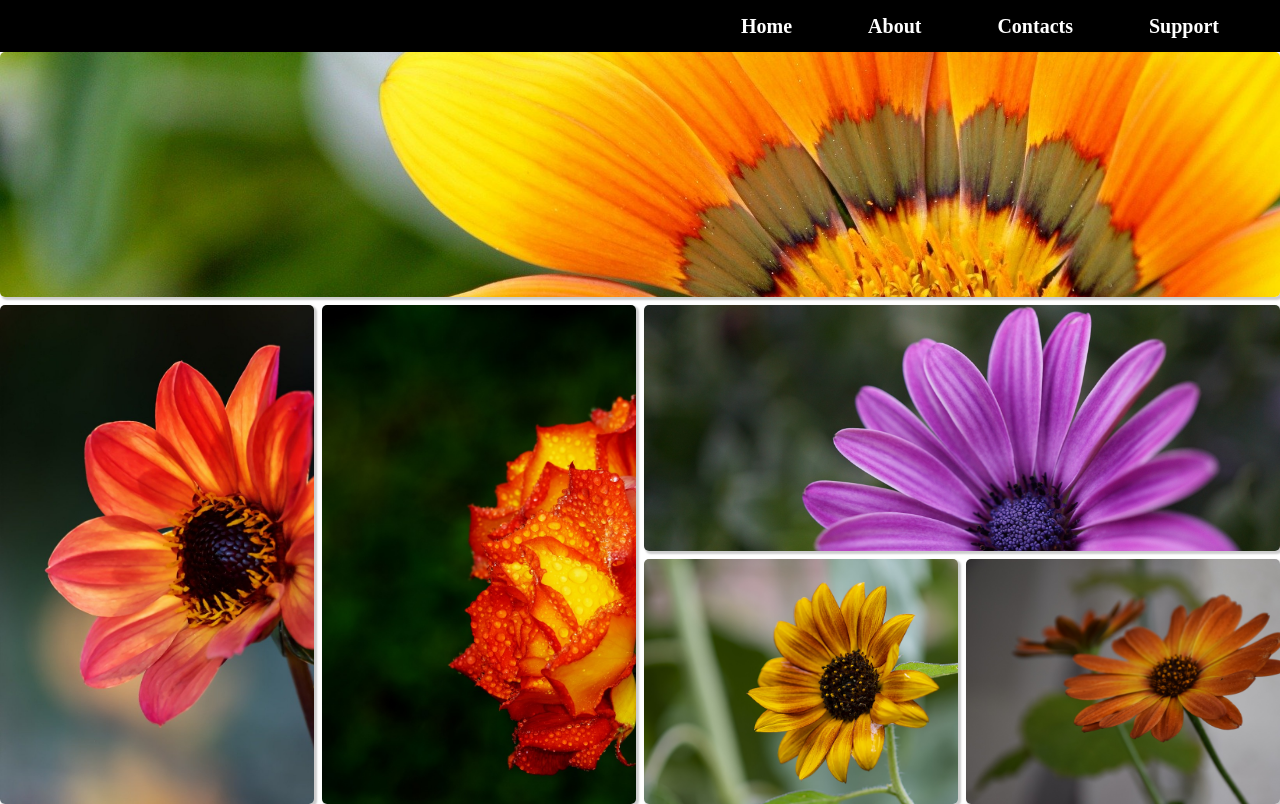
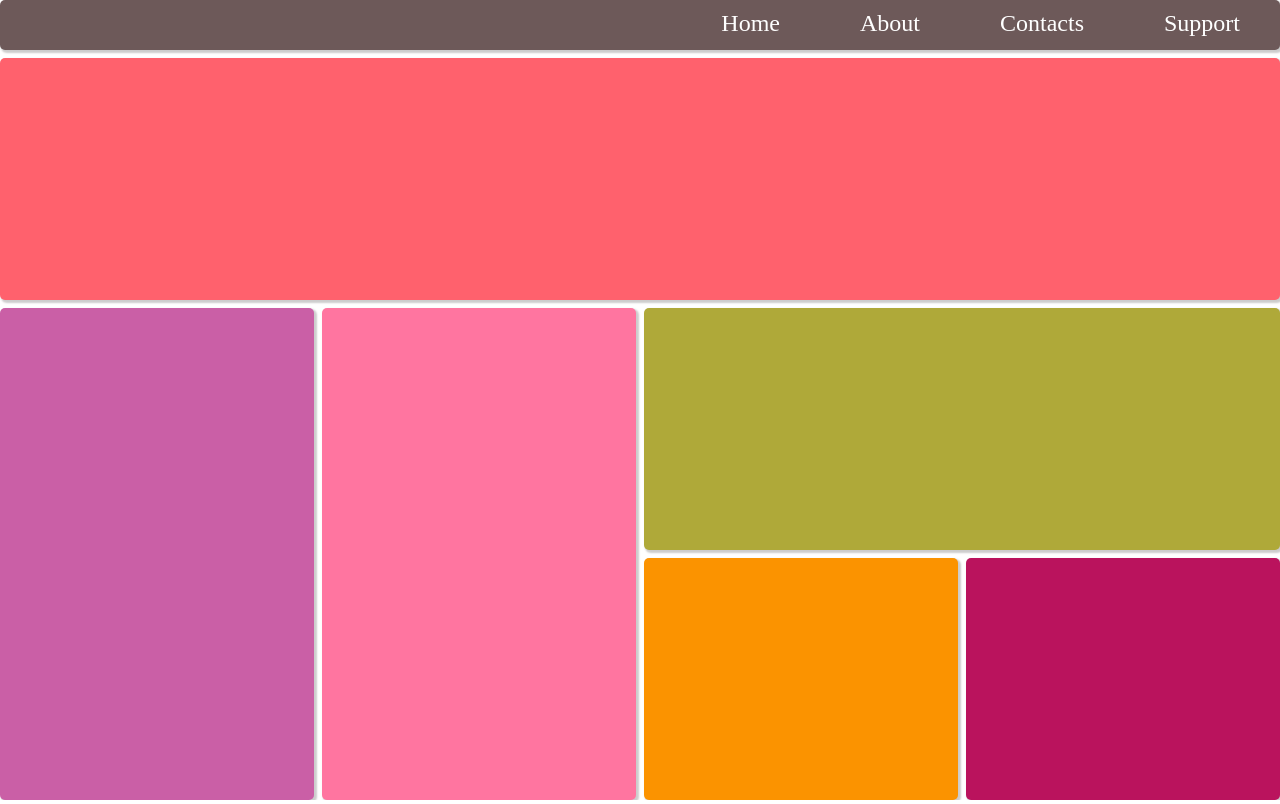
Before and after one commit to mary-caraveo/css-grid-layout, a plain HTML site: page index.html in a window 1280 px wide. Drawn offline with Linux system fonts and the light colour scheme.

Commit message:
feat: Cambio de background-image por background-color

```diff
--- a/css/style.css
+++ b/css/style.css
@@ -2,20 +2,17 @@
   margin: 0;
 }
 
-.header-menu {
-  display: grid;
-  grid-template-columns: repeat(2, 1fr);
-  background-color: black;
-  height: 52px;
+.menu {
+  display: flex;
+  justify-content: flex-end;
+  align-items: center;
+  font-size: 24px;
+  padding: 0;
 }
 
-.menu {
-  display: inline-flex;
-  grid-column: 2;
-  justify-content: space-evenly;
-  align-items: center;
-  font-weight: bold;
-  font-size: 20px;
+.item-menu {
+  list-style:none;
+  margin: 10px 25px;
 }
 
 .item-menu a {
@@ -36,9 +33,10 @@
 .container {
   display: grid;
   grid-template-columns: repeat(4, 1fr);
-  grid-template-rows: repeat(3, 1fr);
-  height: 94vh;
+  grid-template-rows: 50px repeat(3, 1fr);
   gap: 8px;
+  max-width: 100%;
+  min-height: 100vh;
 }
 
 .item {
@@ -50,37 +48,45 @@
 }
 
 .item:nth-of-type(1) {
-  background-image: url(../assets/img/yellow.jpg);
+  background-color: #6d5959 ;
   grid-column: 1 / span 4;
   grid-row: 1;
 }
 
 .item:nth-of-type(2) {
-  background-image: url(../assets/img/dahlia.jpg);
-  grid-column: 1 / 2;
-  grid-row: 2 / span 2;
+  background-color: #FF616D ;
+  grid-column: 1 / span 4;
+  grid-row: 2;
+
 }
 
 .item:nth-of-type(3) {
-  background-image: url(../assets/img/roses.jpg);
-  grid-column: 2 / 3;
-  grid-row: 2 / 4;
+  background-color: #CA5FA6;
+  grid-column: 1 / 2;
+  grid-row: 3 / 5;
 }
 
 .item:nth-of-type(4) {
-  background-image: url(../assets/img/item3.jpg);
-  grid-column: 3 / 5;
-  grid-row: 2;
+  background-color: #FF75A0;
+  grid-column: 2 / 3;
+  grid-row: 3 / 5;
 }
 
 .item:nth-of-type(5) {
-  background-image: url(../assets/img/item8.jpg);
-  grid-column: 3 / 4;
+  background-color: #AFA939;
+  grid-column: 3 / 5;
   grid-row: 3;
+
 }
 
 .item:nth-of-type(6) {
-  background-image: url(../assets/img/flower.jpg);
+  background-color: #FB9300;
+  grid-column: 3 / 4;
+  grid-row: 4;
+}
+
+.item:nth-of-type(7) {
+  background-color: #BA135D;
   grid-column: 4 / 5;
-  grid-row: 3;
+  grid-row: 4;
 }
--- a/index.html
+++ b/index.html
@@ -5,20 +5,19 @@
     <meta charset="UTF-8">
     <meta name="viewport" content="width=device-width, initial-scale=1.0">
     <link rel="stylesheet" href="css/style.css">
-    <title>Flowers</title>
+    <title>CSS Grid Layout</title>
 </head>
 
 <body>
-    <header class="header-menu">
-        <ul class="menu">
-            <li class="item-menu"><a href="#">Home</a></li>
-            <li class="item-menu"><a href="#">About</a></li>
-            <li class="item-menu"><a href="#">Contacts</a></li>
-            <li class="item-menu"><a href="#">Support</a></li>
-        </ul>
-    </header>
-
     <section class="container">
+        <div class="item">
+            <ul class="menu">
+                <li class="item-menu"><a href="#">Home</a></li>
+                <li class="item-menu"><a href="#">About</a></li>
+                <li class="item-menu"><a href="#">Contacts</a></li>
+                <li class="item-menu"><a href="#">Support</a></li>
+            </ul>
+        </div>
         <div class="item"></div>
         <div class="item"></div>
         <div class="item"></div>
```
Also changed, not shown: assets/img/dahlia.jpg (deleted), assets/img/flower.jpg (deleted), assets/img/item3.jpg (deleted), assets/img/item8.jpg (deleted), assets/img/roses.jpg (deleted), assets/img/yellow.jpg (deleted).
